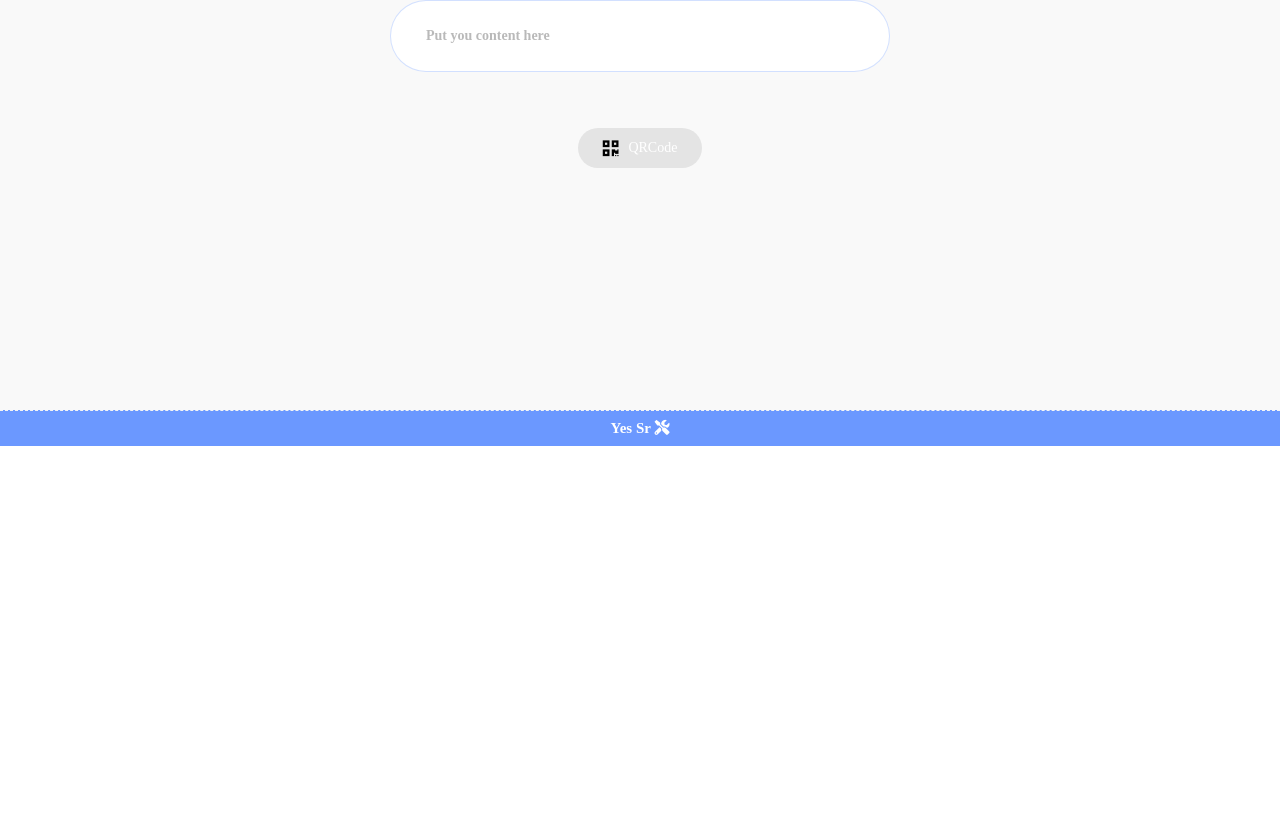
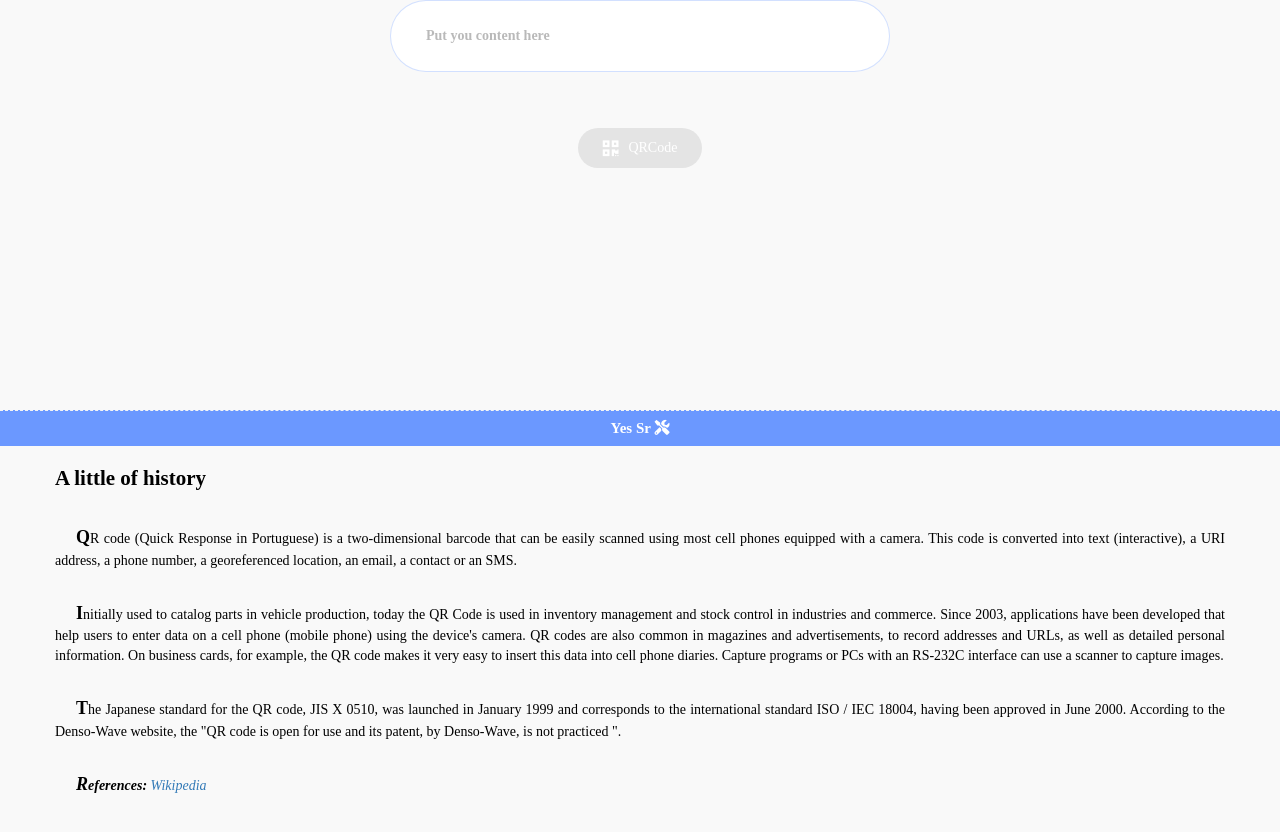
Before and after one commit to maccali/Apod.PWA, a Next.js app: page /qrcode in a window 1280 px wide. Shown: the part 354-1186 px from the top of the page. Before the commit the page ends 800 px from the top, so only its background shows below. Built offline with nearby package versions, Linux system fonts and the light colour scheme; a web font is replaced by a local one.

Commit message:
Tool Cards, QRCode Module

```diff
--- a/components/cards/tool/index.js
+++ b/components/cards/tool/index.js
@@ -1,7 +1,7 @@
 import React from 'react'
 import Link from 'next/link'
 import styles from './tool.module.css'
-import Parser from 'html-react-parser';
+import renderHTML from 'react-render-html';
 
 
 const Tool = (props) => (
@@ -9,7 +9,7 @@ const Tool = (props) => (
         <Link href={props.tool.link}>
             <a className={styles.card}>
                 <div className={styles.icon}>
-                    {Parser(props.tool.icon)}
+                    {renderHTML(props.tool.icon)}
                 </div>
                 <div className={styles.name}>
                     {props.tool.name}
--- a/components/cards/tool/tool.module.css
+++ b/components/cards/tool/tool.module.css
@@ -2,7 +2,6 @@
     display: flex;
     flex-direction: column;
     align-items: center;
-    color: black;
     border: dashed 1px white;
     background-color: white;
     margin-top: 15px;
@@ -33,6 +32,7 @@
     font-size: 18px;
     font-weight: bold;
     height: 30px;
+    color: rgb(60, 60, 60) !important;
 }
 .description{
     display: block;
@@ -45,4 +45,5 @@
     -webkit-line-clamp: 2; /* number of lines to show */
     -webkit-box-orient: vertical;
     line-height: 23px;
+    color: rgb(60, 60, 60) !important;
 }
--- /dev/null
+++ b/components/content/qrcode/history/history.module.css
@@ -0,0 +1,3 @@
+.plate{
+    margin-bottom: 150px;
+}
--- /dev/null
+++ b/components/content/qrcode/history/index.js
@@ -0,0 +1,34 @@
+import React from 'react'
+import styles from './history.module.css'
+
+const QRCodeHistory = (props) => (
+    <>
+        <div className="row">
+            <div className="col-12">
+                <h2>
+                    A little of history
+              </h2>
+            </div>
+        </div>
+        <div className="row">
+            <div className="col-12">
+                <div className={styles.plate}>
+                    <p className="per">
+                        QR code (Quick Response in Portuguese) is a two-dimensional barcode that can be easily scanned using most cell phones equipped with a camera. This code is converted into text (interactive), a URI address, a phone number, a georeferenced location, an email, a contact or an SMS.
+                    </p>
+                    <p className="per">
+                        Initially used to catalog parts in vehicle production, today the QR Code is used in inventory management and stock control in industries and commerce. Since 2003, applications have been developed that help users to enter data on a cell phone (mobile phone) using the device's camera. QR codes are also common in magazines and advertisements, to record addresses and URLs, as well as detailed personal information. On business cards, for example, the QR code makes it very easy to insert this data into cell phone diaries. Capture programs or PCs with an RS-232C interface can use a scanner to capture images.
+                    </p>
+                    <p className="per">
+                        The Japanese standard for the QR code, JIS X 0510, was launched in January 1999 and corresponds to the international standard ISO / IEC 18004, having been approved in June 2000. According to the Denso-Wave website, the "QR code is open for use and its patent, by Denso-Wave, is not practiced ".
+                    </p>
+                    <p className="per">
+                        <i><b>References: </b> <a href="https://www.wikipedia.org" target="_blank" rel="noopener noreferrer">Wikipedia</a></i>
+                    </p>
+                </div>
+            </div>
+        </div>
+    </>
+)
+
+export default QRCodeHistory
--- a/components/search/search.module.css
+++ b/components/search/search.module.css
@@ -6,9 +6,7 @@
     min-height: calc(100vh - 60px);
     padding-top: 40px;
     padding-bottom: 40px;
-    /* margin-top: -120px; */
 }
-
 
 .card > div{
     margin-top: 25px;
@@ -66,6 +64,7 @@
 .btns div i{
     font-size: 18px;
     margin-right: 10px;
+    color: #fff;
 }
 
 .inactive{
--- a/package.json
+++ b/package.json
@@ -8,12 +8,12 @@
     "start": "next start"
   },
   "dependencies": {
-    "html-react-parser": "^0.10.3",
     "next": "9.3.4",
     "next-pwa": "^2.3.3",
     "qrcode": "^1.4.4",
     "react": "16.13.1",
     "react-dom": "16.13.1",
+    "react-render-html": "^0.6.0",
     "react-scroll": "^1.7.16",
     "react-textarea-autosize": "^7.1.2"
   }
--- a/pages/qrcode/index.js
+++ b/pages/qrcode/index.js
@@ -2,6 +2,7 @@ import Head from 'next/head'
 import Nav from '../../components/nav'
 import Footer from '../../components/footer'
 import Search from '../../components/search'
+import QRCodeHistory from '../../components/content/qrcode/history'
 
 const qrcode = () => (
   <>
@@ -17,6 +18,7 @@ const qrcode = () => (
               <Search />
             </div>
           </div>
+          <QRCodeHistory />
         </div>
       </div>
     </main>
--- a/public/custom/css/styles.css
+++ b/public/custom/css/styles.css
@@ -4,22 +4,10 @@
     url('/libs/font/Montserrat-Regular.ttf') format('truetype'),
     url('/libs/font/Montserrat-Bold.ttf') format('truetype');
 }
+
 * {
   font-family: 'Montserrat';
   color: black;
-}
-body {
-  padding: 0;
-  margin: 0;
-}
-a, a:hover, a:focus{
-  text-decoration: none;
-  color: none;
-}
-
-h1{
-  text-align: center;
-  margin-top: 45px;
 }
 
 :root{
@@ -36,3 +24,32 @@ h1{
 .container-full-height{
   min-height: calc(100vh - 60px);
 }
+
+body {
+  padding: 0;
+  margin: 0;
+}
+a, a:hover, a:focus{
+  text-decoration: none;
+  color: none;
+}
+
+h1{
+  text-align: center;
+  margin-top: 45px;
+}
+
+.per{
+  text-indent: 1.5em;
+  text-align: justify;
+  margin-bottom: 30px;
+}
+
+.per::first-letter{
+  font-size: 18px;
+  font-weight: bold;
+}
+
+.per.center{
+  text-align: center;
+}
```
Also changed, not shown: pages/index.js (+14 -5 lines), components/content/qrcode/index.js (deleted), 1 other file (tests, documents, lock files or other folders).
